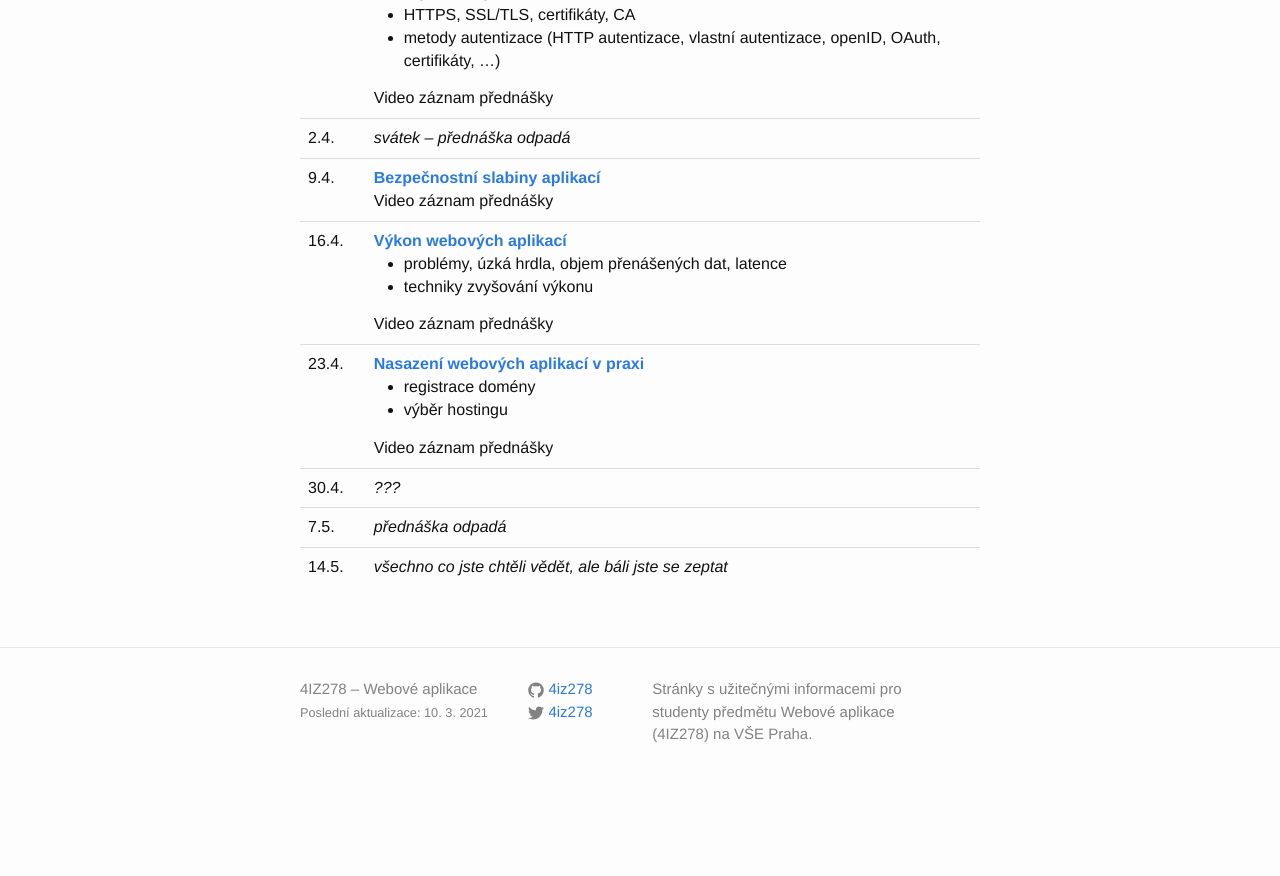
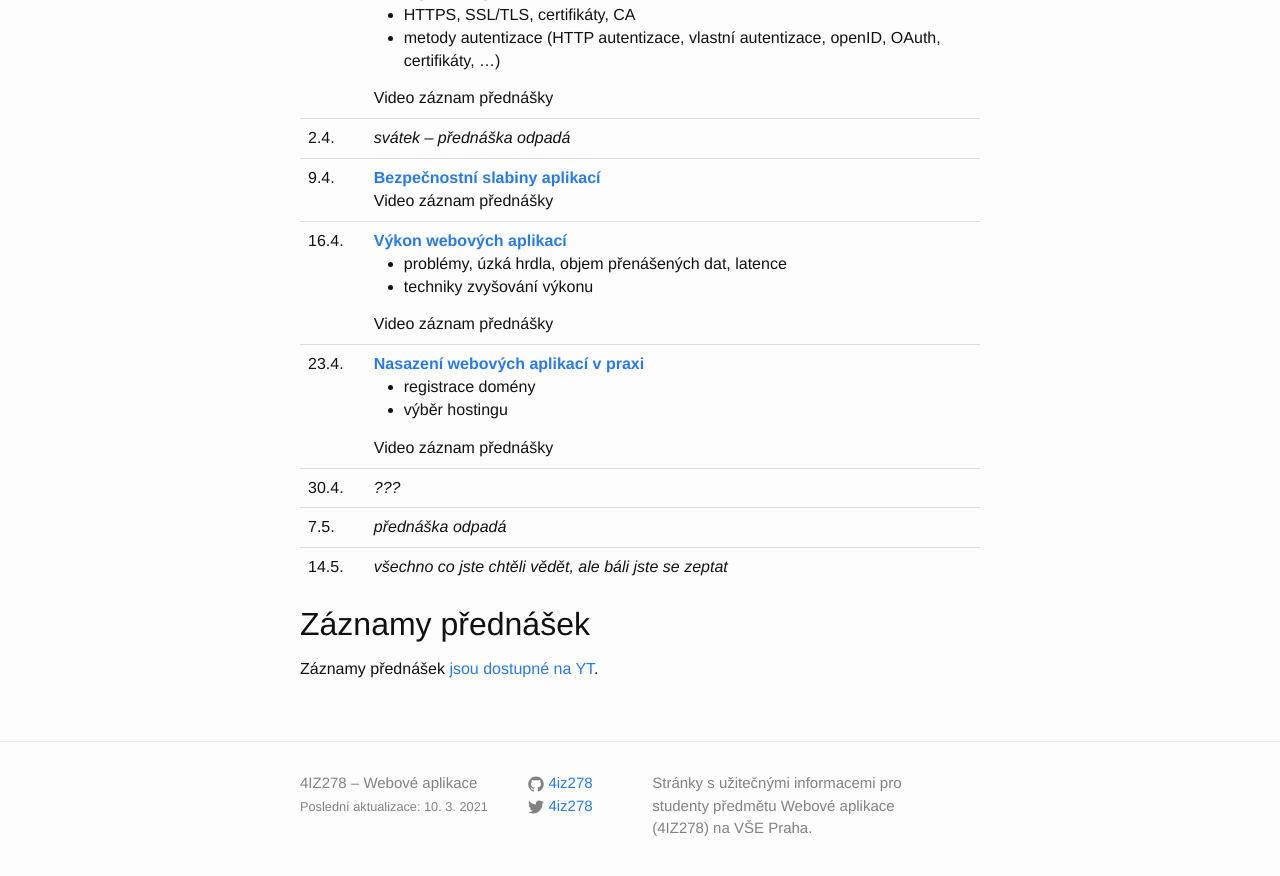
Before and after one commit to 4iz278/4iz278.github.io, a Jekyll site: the page built from prednasky/index.html, in a window 1280 px wide and 900 px high, scrolled down 1094 px. Shown: the top 876 px of the window. Built offline with Jekyll 4.4.1, drawn with Linux system fonts in a browser that asks for light colours; nearby versions of some CDN libraries; before the commit the page ends 1900 px from its top, so only the background shows below that.

Commit message:
Added playlist

```diff
--- a/prednasky/index.html
+++ b/prednasky/index.html
@@ -156,3 +156,7 @@ emailem.</p>
     </tr>
   </tbody>
 </table>
+
+<h2>Záznamy přednášek</h2>
+
+<p>Záznamy přednášek <a href="https://www.youtube.com/playlist?list=PLA1YstgxxkMfdLWwpofDfhFAJl36m3NSm">jsou dostupné na YT</a>.</p>
```
